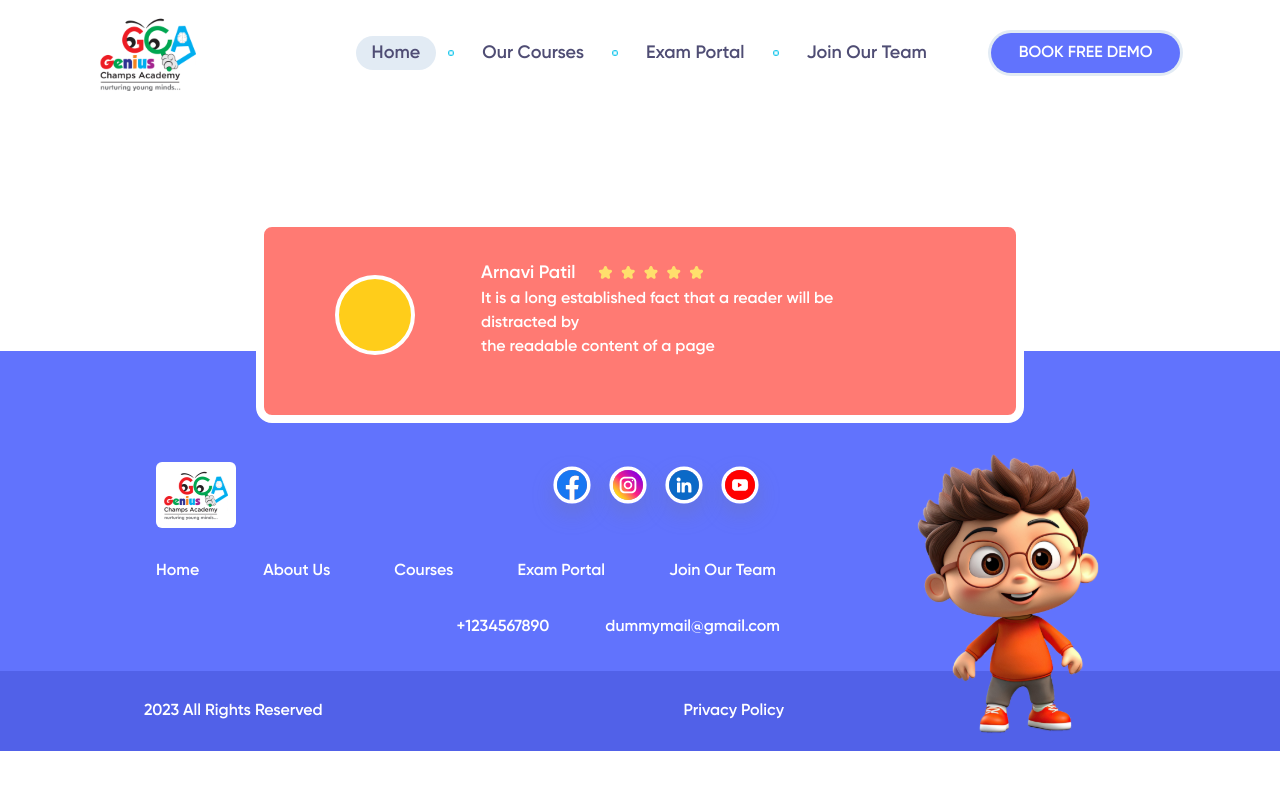
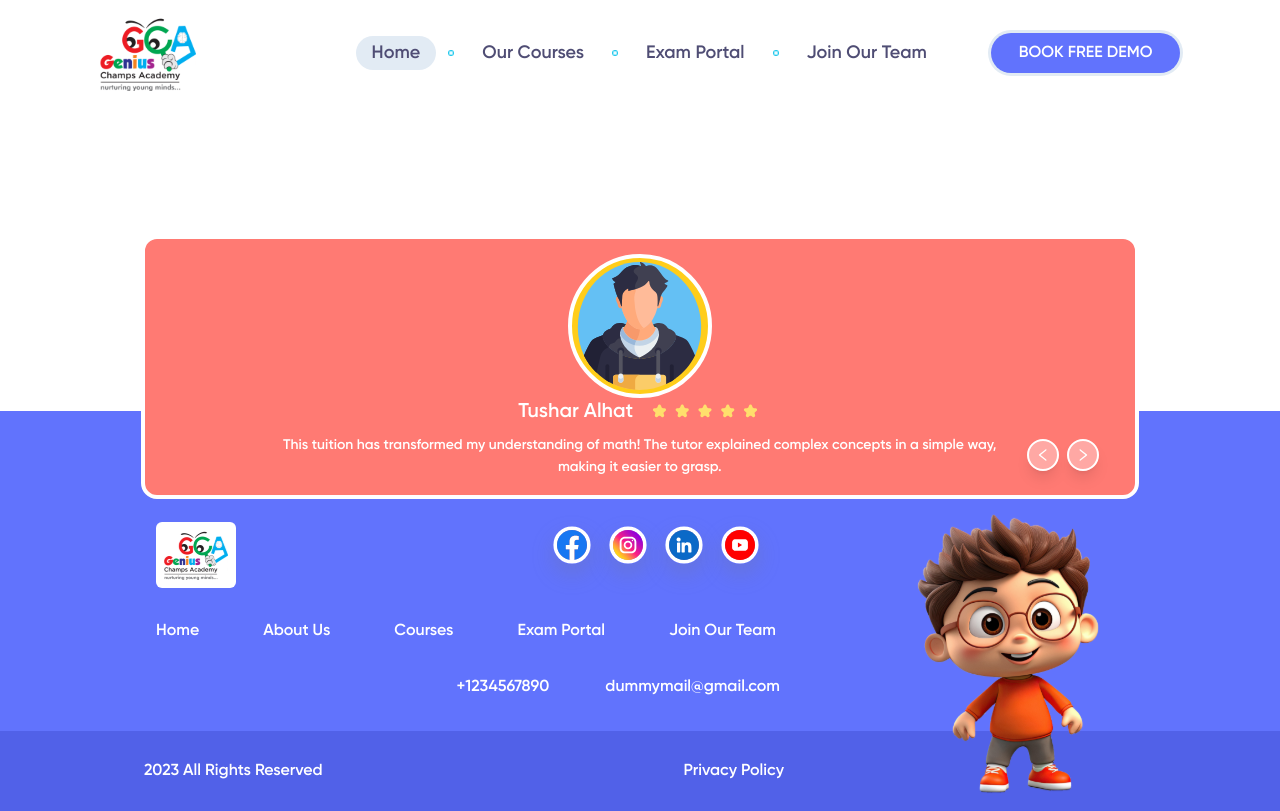
Before and after one commit to rushikeshbhand/gca, a Next.js app: page /components/reviews in a window 1280 px wide. Built offline with nearby package versions, Linux system fonts and the light colour scheme.

Commit message:
add reviews component

```diff
--- a/src/app/components/reviews/page.js
+++ b/src/app/components/reviews/page.js
@@ -1,27 +1,122 @@
-import React from "react";
+"use client";
+import React, { useRef } from "react";
+import Slider from "react-slick";
+import "./reviews.css";
+import "slick-carousel/slick/slick.css";
+import "slick-carousel/slick/slick-theme.css";
+import { AiOutlineRight } from "react-icons/ai";
+import { AiOutlineLeft } from "react-icons/ai";
 
 export default function Reviews() {
+  const sliderRef = useRef(null);
+
+  const next = () => {
+    if (sliderRef.current) {
+      sliderRef.current.slickNext();
+    }
+  };
+  const previous = () => {
+    if (sliderRef.current) {
+      sliderRef.current.slickPrev();
+    }
+  };
+
+  const settings = {
+    dots: false,
+    infinite: true,
+    speed: 500,
+    fade: true,
+    slidesToShow: 1,
+    slidesToScroll: 1,
+    arrows: false,
+    adaptiveHeight: true,
+  };
+
+  const reviews = [
+    {
+      name: "Tushar Alhat",
+      avatar: "/assets/images/boy-avatar.svg",
+      stars: "/assets/images/stars.svg",
+      review:
+        "This tuition has transformed my understanding of math! The tutor explained complex concepts in a simple way, making it easier to grasp.",
+    },
+    {
+      name: "Kishor Navsupe",
+      avatar: "/assets/images/boy-avatar.svg",
+      stars: "/assets/images/stars.svg",
+      review:
+        "I improved my grades significantly thanks to this tuition center. The interactive sessions and practice tests really helped me stay ahead.",
+    },
+    {
+      name: "Mayur Bhor",
+      avatar: "/assets/images/boy-avatar.svg",
+      stars: "/assets/images/stars.svg",
+      review:
+        "Fantastic experience! The teachers are very supportive and make learning enjoyable. I feel more confident in my studies now.",
+    },
+    {
+      name: "Yash Bhale",
+      avatar: "/assets/images/boy-avatar.svg",
+      stars: "/assets/images/stars.svg",
+      review:
+        "This tuition has been great for my preparation for exams. The study materials provided are top-notch, and the guidance is invaluable.",
+    },
+    // Add more reviews if needed
+  ];
+
   return (
-    <div className="flex flex-row relative top-20 sm:top-28 m-auto ps-5 py-8 max-h-[12rem] sm:max-h-[15rem] rounded-2xl border-8 border-white items-start gap-4 -my-6 sm:my-0 max-w-[90vw] sm:max-w-[80vw] lg:max-w-[60vw] bg-[#FF7A73] text-white">
-      {/* <div className="w-40 h-40 bg-[#FFCD1A] rounded-full border-8 border-emerald-50"></div> */}
-      <div className="w-[12rem] h-[7rem] flex items-center justify-center">
-        <img src="/assets/images/review-background-circle.svg" alt="yellow background" className=""/>
-      </div>
-      <div className="flex justify-start">
-        <div className="overflow-auto pb-6">
-          <div className="flex flex-row gap-5">
-            <p className="text-xs md:text-lg whitespace-nowrap">Arnavi Patil</p>
-            <img src="/assets/images/stars.svg" alt="stars" className="w-28" />
+    <div className="relative top-32 border-4 sm:max-h-[16.5rem] border-white flex items-center justify-center py-8 px-5 mx-auto max-w-[90vw] md:max-w-[78vw] bg-[#FF7A73] text-white rounded-2xl">
+      <Slider
+        ref={sliderRef}
+        {...settings}
+        className="overflow-hidden relative w-full"
+      >
+        {reviews.map((review, index) => (
+          <div
+            key={index}
+            className="flex flex-row items-center gap-6 w-full p-4"
+          >
+            <div className="w-36 h-36 bg-[#FFCD1A] rounded-full border-4 border-white flex-shrink-0 overflow-hidden mx-auto">
+              <img
+                src={review.avatar}
+                alt="avatar"
+                className="w-full h-full p-1 object-cover"
+              />
+            </div>
+            <div className="flex flex-col flex-1 items-center ">
+              {" "}
+              {/* Flex-1 for content */}
+              <div className="flex gap-4 items-center mx-auto">
+                {" "}
+                {/* Reduced gap for better layout */}
+                <p className="text-xl font-semibold whitespace-nowrap">
+                  {review.name}
+                </p>
+                <img src={review.stars} alt="stars" className="w-28" />{" "}
+                {/* Reduced width for consistency */}
+              </div>
+              <p className="text-sm leading-relaxed text-center mt-2 sm:px-24">
+                {review.review}
+              </p>
+            </div>
           </div>
-          <p>
-            It is a long established fact that a reader will be distracted by <br/>
-            the readable content of a page
-          </p>
-        </div>
-      </div>
-      <div className="buttons">
-        <button className="py-2 px-6 rounded-full text-white"></button>
-        <button className="py-2 px-6 rounded-full text-white"></button>
+        ))}
+      </Slider>
+      <div className="absolute bottom-3 right-3 lg:bottom-6 lg:right-9 flex gap-2">
+        <button
+          className="w-8 h-8 text-white bg-[#ffffff59] border-white border-2 rounded-full flex items-center justify-center shadow-lg"
+          onClick={previous}
+        >
+          {/* &#8249; */}
+          <AiOutlineLeft />
+        </button>
+        <button
+          className="w-8 h-8 text-white bg-[#ffffff59] border-white border-2 rounded-full flex items-center justify-center shadow-lg"
+          onClick={next}
+        >
+          <AiOutlineRight />
+          {/* &#8250; */}
+        </button>
       </div>
     </div>
   );
--- /dev/null
+++ b/src/app/components/reviews/reviews.css
@@ -0,0 +1,3 @@
+.custom{
+    flex-direction: row !important;
+}
```
Also changed, not shown: public/assets/images/boy-avatar.svg (added).
